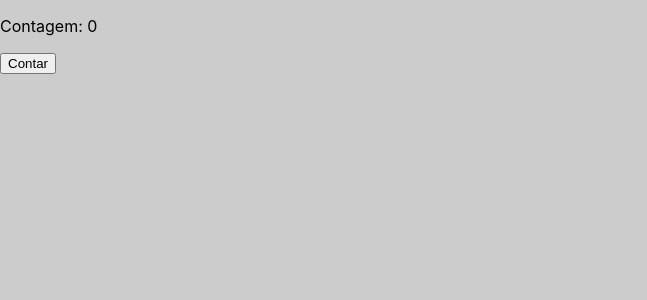
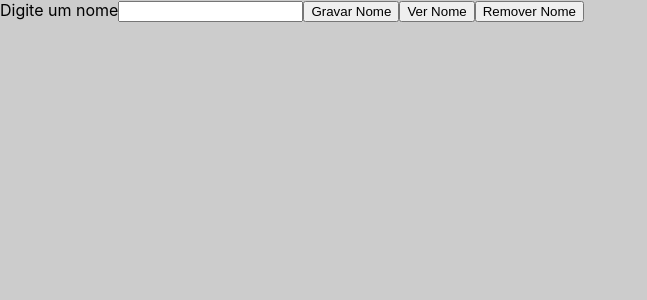
Before and after one commit to PamelaMBadermann/curso-reactjs-cfbcursos-2, a React (Create React App) app: page / in a window 1280 px wide. Shown: the top 300 px of the page, without its empty margins (0-647 px from the left). Built offline with nearby package versions, Linux system fonts and the light colour scheme.

Commit message:
aula 20, localstorage em react

```diff
--- a/src/App.js
+++ b/src/App.js
@@ -1,20 +1,28 @@
-import React, {useEffect, useState} from 'react';
+import React, {useState} from 'react';
 
 export default function App() {
 
-  const [contagem, setContagem] = useState(0)
+  const [nome,setNome] = useState()
 
-  useEffect(
-    () => {
-      console.log("Página carregada")
-      document.title="Contagem "+contagem
-    }
-  )
+  const armazenar=(chave,valor)=> {
+    localStorage.setItem(chave,valor)
+  }
+
+  const consultar=(chave)=> {
+    alert(localStorage.getItem(chave))
+  }
+
+  const apagar=(chave)=> {
+    localStorage.removeItem(chave)
+  }
 
   return (
     <>
-      <p>Contagem: {contagem}</p>
-      <button onClick={()=>setContagem(contagem+1)}>Contar</button>
+      <label>Digite um nome</label>
+      <input type='text' value={nome} onChange={(e)=>setNome(e.target.value)}/>
+      <button onClick={()=>armazenar('ls_nome', nome)}>Gravar Nome</button>
+      <button onClick={()=>consultar('ls_nome', nome)}>Ver Nome</button>
+      <button onClick={()=>apagar('ls_nome', nome)}>Remover Nome</button>
     </>
   );
 }
```
